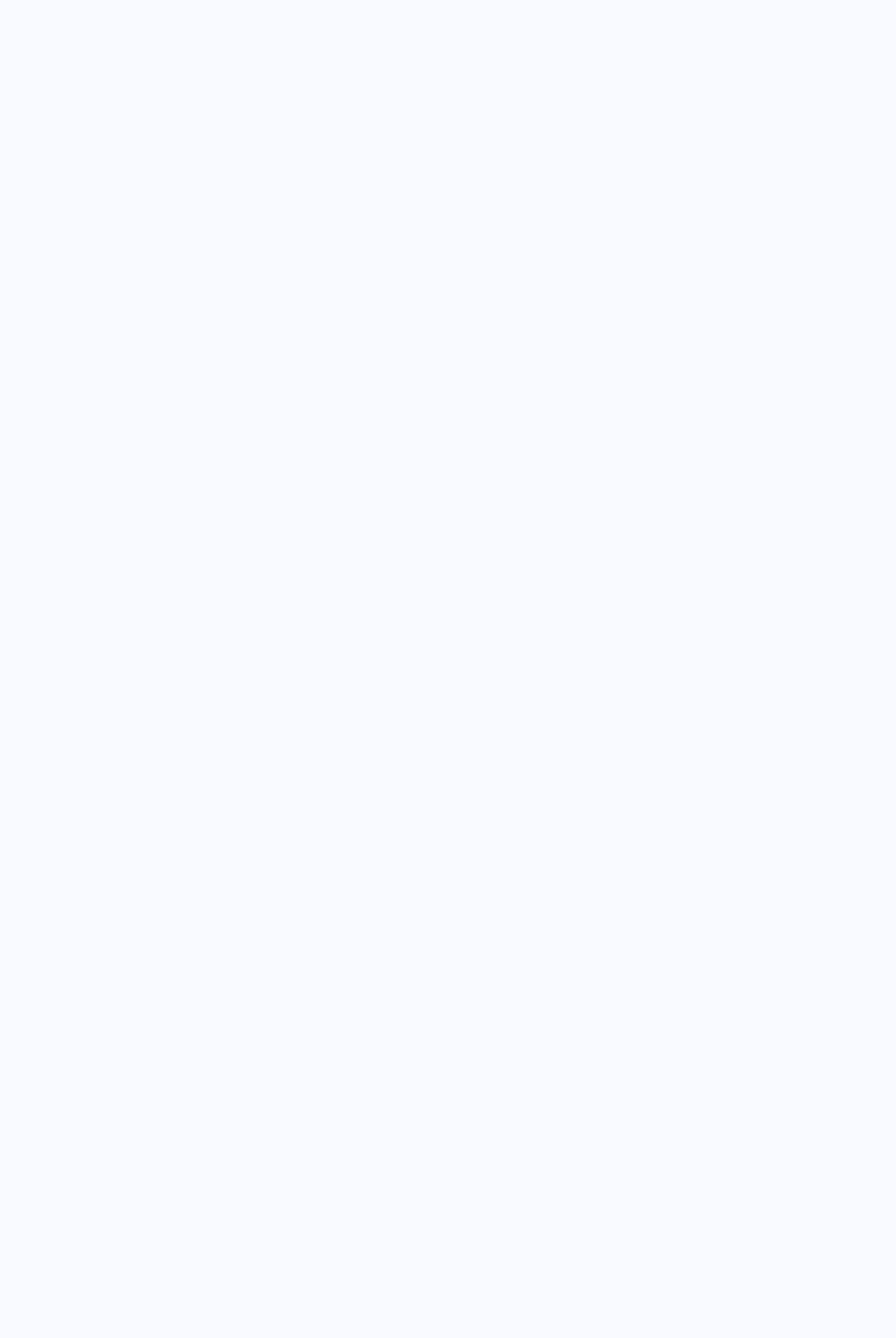
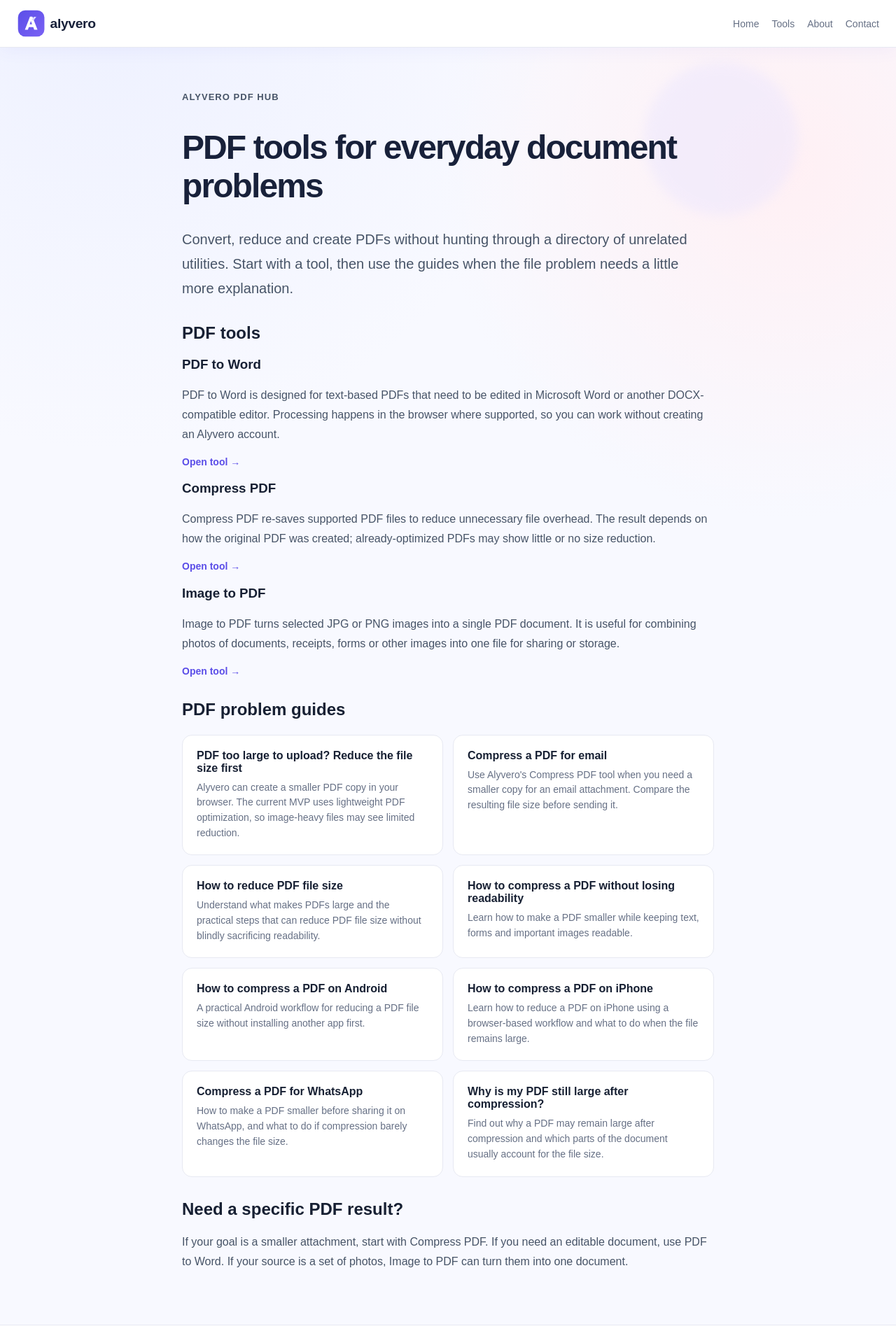
Before and after one commit to rindodi/alyvero, a Next.js app: page /pdf-tools in a window 1280 px wide. Before the commit this address had no page. Shown: the top 1912 px of the page at 70% size. Before the commit the page ends 800 px from the top, so only its background shows below. Built offline with nearby package versions, Linux system fonts and the light colour scheme.

Commit message:
feat: add PDF ecosystem hub

```diff
--- /dev/null
+++ b/app/pdf-tools/page.tsx
@@ -0,0 +1,36 @@
+import type { Metadata } from "next";
+import Link from "next/link";
+import { tools } from "@/lib/tools";
+import { pdfGuides } from "@/lib/compressPdfGuides";
+
+export const metadata: Metadata = {
+  title: "PDF Tools & Guides",
+  description: "Alyvero PDF tools and practical guides for converting, compressing and working with PDF files.",
+  alternates: { canonical: "/pdf-tools" },
+  openGraph: { title: "PDF Tools & Guides | Alyvero", description: "Practical PDF tools and guides for common document problems.", url: "https://www.alyvero.co.ke/pdf-tools", type: "website" },
+};
+
+export default function PdfToolsPage() {
+  const pdfTools = tools.filter((tool) => ["pdf-to-word", "compress-pdf", "image-to-pdf"].includes(tool.slug));
+  return <div className="container content-page ecosystem-page">
+    <p className="eyebrow">Alyvero PDF hub</p>
+    <h1>PDF tools for everyday document problems</h1>
+    <p className="lead">Convert, reduce and create PDFs without hunting through a directory of unrelated utilities. Start with a tool, then use the guides when the file problem needs a little more explanation.</p>
+    <section className="ecosystem-section">
+      <h2>PDF tools</h2>
+      <div className="ecosystem-grid">{pdfTools.map(tool => <article className="ecosystem-card" key={tool.slug}>
+        <h3><Link href={`/${tool.slug}`}>{tool.name}</Link></h3>
+        <p>{tool.longDescription}</p>
+        <Link className="tool-link" href={`/${tool.slug}`}>Open tool →</Link>
+      </article>)}</div>
+    </section>
+    <section className="ecosystem-section">
+      <h2>PDF problem guides</h2>
+      <div className="guide-grid">{pdfGuides.map(guide => <Link className="guide-card" href={`/${guide.slug}`} key={guide.slug}><strong>{guide.title}</strong><span>{guide.description}</span></Link>)}</div>
+    </section>
+    <section className="ecosystem-section">
+      <h2>Need a specific PDF result?</h2>
+      <p>If your goal is a smaller attachment, start with <Link href="/compress-pdf">Compress PDF</Link>. If you need an editable document, use <Link href="/pdf-to-word">PDF to Word</Link>. If your source is a set of photos, <Link href="/image-to-pdf">Image to PDF</Link> can turn them into one document.</p>
+    </section>
+  </div>;
+}
```
